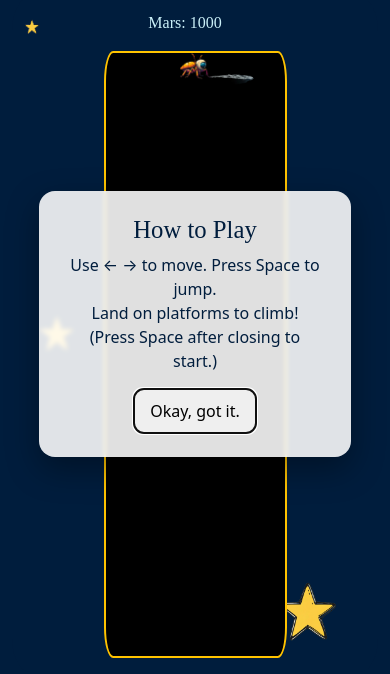
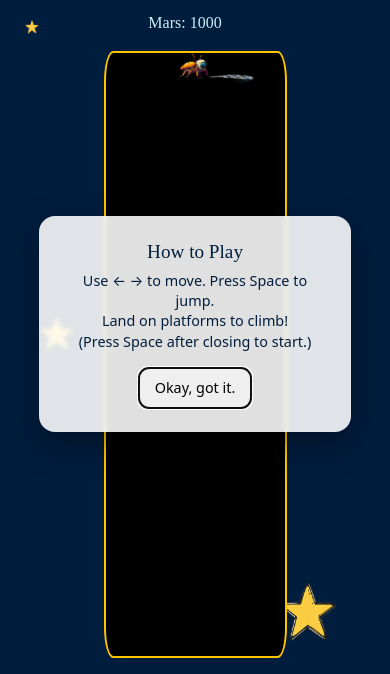
Before and after one commit to tstyer/Basic-Game-Destination-Mars, a website: page index.html in a window 390 px wide. Shown: the part 98-772 px from the top of the page. Drawn offline with nearby package versions, Linux system fonts and the light colour scheme; a web font is replaced by a local one.

Commit message:
Add: media queries for instructions page

```diff
--- a/css/style.css
+++ b/css/style.css
@@ -1,5 +1,11 @@
 /* Google Fonts */
 @import url('https://fonts.googleapis.com/css2?family=Codystar:wght@300;400&family=Original+Surfer&display=swap');
+
+/* Remove error in console: webkit-text-size-adjust unsuported in browsers. */
+html {
+  -webkit-text-size-adjust: 100%; /* iOS Safari */
+  text-size-adjust: 100%;         /* modern Chrome/Edge/Firefox */
+}
 
 /* NOTES TO REMEMBER */
 
@@ -580,3 +586,24 @@ a:hover {
     z-index: 2000;       /* above navbar/game */
     padding: 12px;       /* optional gutter */
   }
+
+/* For The How To box - Intructions Page */
+
+@media (max-width: 428px) {
+  .howto-box {
+    width: 90%; /* This is 90% so it never bleeds over screen size */
+    margin: 0 auto;      /* keep it centred */
+    padding: 12px;       /* a bit tighter padding */
+    font-size: 0.9rem;   /* slightly smaller text */
+    line-height: 1.4;    /* improve readability */
+  }
+
+  .howto-box h2 {
+    font-size: 1.2rem;   /* smaller headings */
+  }
+
+  .howto-box button {
+    font-size: 0.9rem;   /* shrink button text */
+    padding: 8px 12px;
+  }
+}
```
